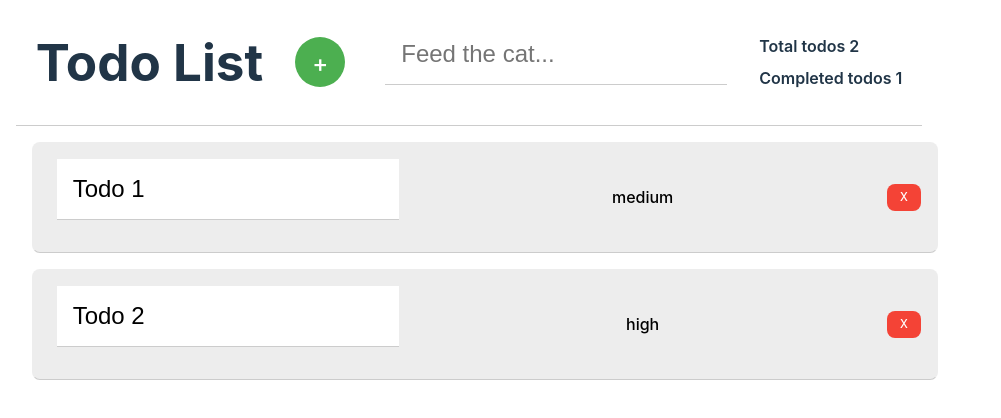
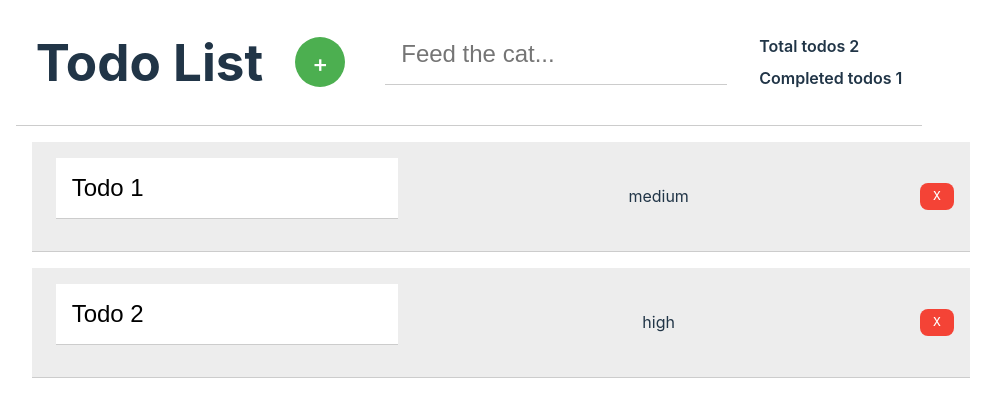
Before and after one commit to Dealsy/Todo-App, a React (Vite) app: page / in a window 1280 px wide. Shown: the top 418 px of the page, without its empty margins (171-1172 px from the left). Built offline with nearby package versions, Linux system fonts and the light colour scheme.

Commit message:
fixes button error

```diff
--- a/src/App.css
+++ b/src/App.css
@@ -80,6 +80,28 @@
   border-bottom: 1px solid #000;
 }
 
+.todo_item {
+  display: flex;
+  flex-direction: row;
+  align-items: center;
+  justify-content: space-between;
+  padding: 1rem;
+  margin: 1rem;
+  border-bottom: 1px solid var(--borderBottom);
+  background-color: rgb(237, 237, 237);
+  gap: 1rem;
+  width: 100%;
+  cursor: pointer;
+}
+
+.todo_item:hover {
+  background-color: #f5f5f5;
+  outline: none;
+}
+
+.todo_item:focus {
+  outline: none;
+}
 
 
 /* Buttons */
@@ -123,26 +145,3 @@
   box-shadow: 0 5px #666;
   transform: translateY(4px);
 }
-
-
-.todo_item {
-  display: flex;
-  flex-direction: row;
-  align-items: center;
-  justify-content: space-between;
-  padding: 1rem;
-  margin: 1rem;
-  border-bottom: 1px solid var(--borderBottom);
-  background-color: rgb(237, 237, 237);
-  gap: 1rem;
-  width: 100%;
-}
-
-.todo_item:hover {
-  background-color: #f5f5f5;
-  outline: none;
-}
-
-.todo_item:focus {
-  outline: none;
-}
--- a/src/App.tsx
+++ b/src/App.tsx
@@ -1,4 +1,4 @@
-import { useState } from 'react'
+import { useMemo, useState } from 'react'
 
 import './App.css'
 
@@ -47,7 +47,12 @@ function App() {
   }
 
   // A function that checks how many todos are completed
-  const completedTodos = data.filter((todo) => todo.completed === true)
+  // I will use useMemo to memoize this function because it has the potential to
+  // become expensive, although it is unlikely in this case.
+  const completedTodos = useMemo(
+    () => data.filter((todo) => todo.completed === true),
+    [data]
+  )
   const completedTodosCount = completedTodos.length
 
   return (
@@ -59,6 +64,7 @@ function App() {
           onChange={(e) => setNewTodo(e.target.value)}
           placeholder="Feed the cat..."
           className="add_input"
+          value={newTodo}
         />
         <div className="todo_stats">
           <p>Total todos {todos.length}</p>
@@ -67,7 +73,7 @@ function App() {
       </div>
       {todos.map(({ title, priority, id }) => {
         return (
-          <Button key={id} onClick={() => {}} className="todo_item">
+          <div key={id} onClick={() => {}} className="todo_item">
             <Input onChange={() => {}} value={title} className="todo_input" />
             {priority}
             <Button
@@ -77,7 +83,7 @@ function App() {
               }}
               text="X"
             />
-          </Button>
+          </div>
         )
       })}
     </div>
```
